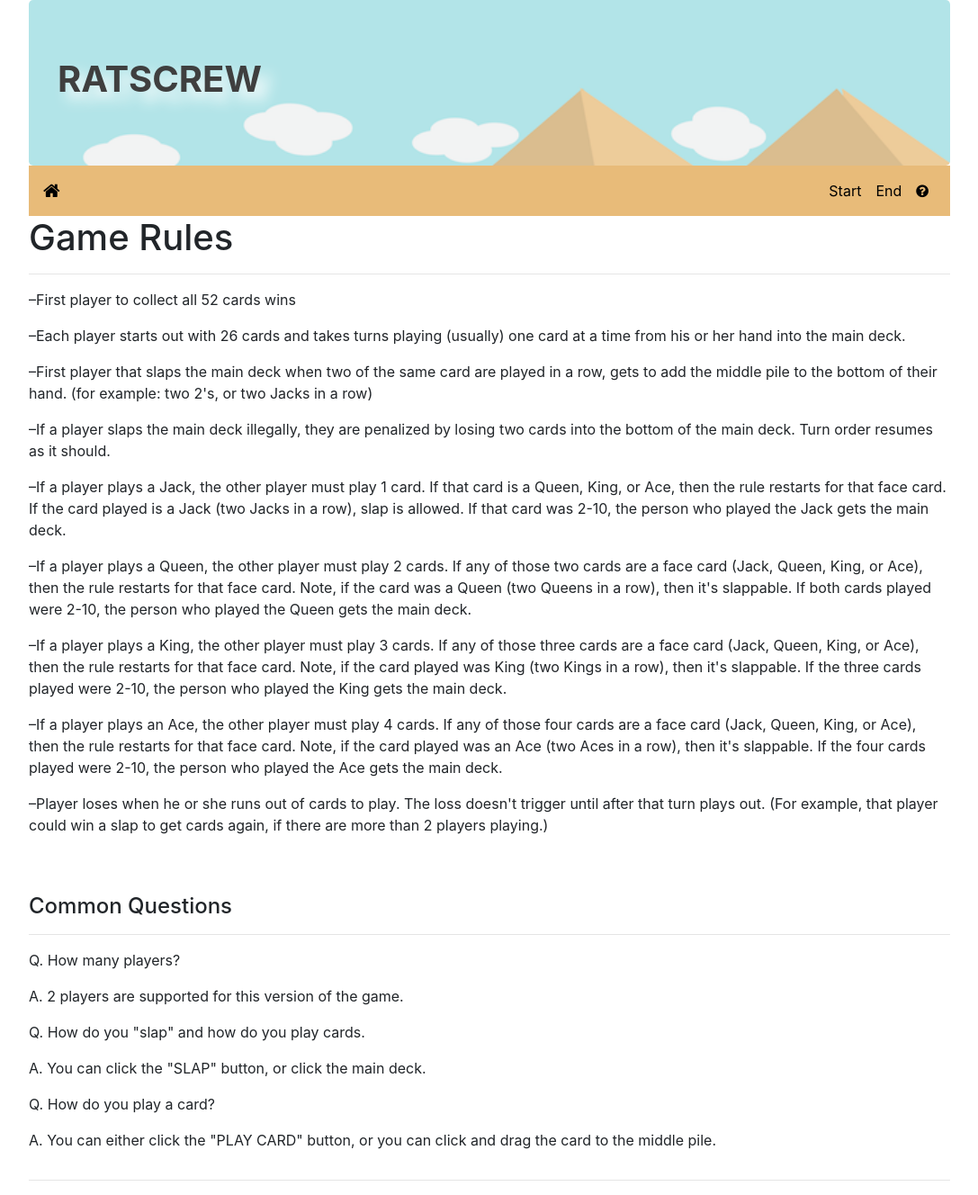
After one commit to masonrich/Project_EgyptianRatscrew_Node, a PHP site: page /rules.html in a window 1280 px wide. The commit adds this page. Shown: the whole page at 90% size, without its empty margins (96-1183 px from the left). Run offline with PHP 8.4, Linux system fonts and the light colour scheme; some libraries are stand-ins or nearby versions.

Commit message:
rules and index

```diff
--- /dev/null
+++ b/rules.html
@@ -0,0 +1,184 @@
+<!DOCTYPE html>
+<html lang="en">
+<head>
+<!--
+Honor Code: I acknowledge that this code represents my own work:
+Initials: MJR
+Date: October 14th, 2019
+-->
+<meta charset="UTF-8" />
+<meta name="author" content="Mason Rich" />
+<meta name="description" content="Egyptian Ratscrew" />
+<meta name="keywords" content="Egyptian Ratscrew, cards, face cards, game" />
+
+<!-- scaling for devices -->
+<meta name="viewport" content="width=device-width, initial-scale=1, shrink-to-fit=no">
+
+<!-- Latest compiled and minified CSS -->
+<link rel="stylesheet" href="https://maxcdn.bootstrapcdn.com/bootstrap/4.1.3/css/bootstrap.min.css">
+
+
+<!-- jQuery library -->
+<script src="https://ajax.googleapis.com/ajax/libs/jquery/3.3.1/jquery.min.js"></script>
+
+<!-- Popper JS -->
+<script src="https://cdnjs.cloudflare.com/ajax/libs/popper.js/1.14.3/umd/popper.min.js"></script>
+
+<!-- Latest compiled JavaScript -->
+<script src="https://maxcdn.bootstrapcdn.com/bootstrap/4.1.3/js/bootstrap.min.js"></script>
+
+<!-- link for glyphicons -->
+<link href="https://cdnjs.cloudflare.com/ajax/libs/font-awesome/4.7.0/css/font-awesome.min.css" rel="stylesheet"/>
+
+<!-- FONT AWESOME -->
+<link href="https://stackpath.bootstrapcdn.com/font-awesome/4.7.0/css/font-awesome.min.css" rel="stylesheet" integrity="sha384-wvfXpqpZZVQGK6TAh5PVlGOfQNHSoD2xbE+QkPxCAFlNEevoEH3Sl0sibVcOQVnN" crossorigin="anonymous">
+
+<!-- Link for google font -->
+<link href="https://fonts.googleapis.com/css?family=Hind" rel="stylesheet">
+
+<!-- My style sheet -->
+<link href="styles/game.css" rel="stylesheet" type="text/css"/>
+
+<script src="scripts/game.js"></script>
+
+
+<link rel="stylesheet" href="//code.jquery.com/ui/1.12.1/themes/base/jquery-ui.css">
+
+
+<title>Egyptian Ratscrew</title>
+</head>
+   <body>
+       <!-- Jumbo Tron -->
+       <div class="jumbotron">
+           <h3><strong>RATSCREW</strong></h3>
+       </div>
+
+       <nav class="navbar navbar-expand-md">
+
+
+           <!-- BUTTON FOR SMALL SCREENS -->
+           <button class="navbar-toggler" data-toggle="collapse" data-target="#collapse_target">
+              <span><i class="fa fa-bars"></i></span>
+           </button>
+
+           <div class="collapse navbar-collapse" id="collapse_target">
+              <a href="index.html" class ="navbar-brand">
+                   <span class="fa fa-home" active="active" aria-hidden="true"></span>
+              </a>
+
+              <ul class="navbar-nav ml-auto">
+                 <li class="nav-item"><a class="nav-link" href="game.html" >Start</a></li>
+                 <li class="nav-item"><a class="nav-link" href="#" >End</a></li>
+                  <li class="nav-item"><a class="nav-link" href="rules.html" ><i class="fa fa-question-circle"></i></a></li>
+              </ul>
+           </div>
+
+       </nav>
+
+       <section>
+
+               <!-- Top Section -->
+               <div class="row">
+
+                  <section id="topsection" class="col-sm-12 col-md-12 col-xs-12 col-lg-12 col-xl-12">
+                         <h3>Game Rules</h3>
+                         <hr>
+                  </section>
+
+
+                </div>
+
+                <!-- Middle Section -->
+                <div class="row" id="rowsize">
+
+
+
+                   <!-- Middle of Middle Section -->
+                   <section id="middlesection" class="col-sm-12 col-md-12 col-xs-12 col-lg-12 col-xl-12">
+                       <div>
+                          <fieldset>
+                              <p>
+                                  &ndash;First player to collect all 52 cards wins
+                              </p>
+                              <p>
+                                  &ndash;Each player starts out with 26 cards and takes turns playing (usually) one card at a time from his or her hand into the main deck.
+                              </p>
+                              <p>
+                                  &ndash;First player that slaps the main deck when two of the same card are played in a row, gets to add the middle pile to the bottom of their hand. (for example: two 2's, or two Jacks in a row)
+                              </p>
+                              <p>
+                                  &ndash;If a player slaps the main deck illegally, they are penalized by losing two cards into the bottom of the main deck. Turn order resumes as it should.
+                              </p>
+                              <p>
+                                  &ndash;If a player plays a Jack, the other player must play 1 card. If that card is a Queen, King, or Ace, then the rule restarts for that face card. If the card played is a Jack (two Jacks in a row), slap is allowed. If that card was 2-10, the person who played the Jack gets the main deck.
+                              </p>
+                              <p>
+                                  &ndash;If a player plays a Queen, the other player must play 2 cards. If any of those two cards are a face card (Jack, Queen, King, or Ace), then the rule restarts for that face card. Note, if the card was a Queen (two Queens in a row), then it's slappable. If both cards played were 2-10, the person who played the Queen gets the main deck.
+                              </p>
+                              <p>
+                                  &ndash;If a player plays a King, the other player must play 3 cards. If any of those three cards are a face card (Jack, Queen, King, or Ace), then the rule restarts for that face card. Note, if the card played was King (two Kings in a row), then it's slappable. If the three cards played were 2-10, the person who played the King gets the main deck.
+                              </p>
+                              <p>
+                                  &ndash;If a player plays an Ace, the other player must play 4 cards. If any of those four cards are a face card (Jack, Queen, King, or Ace), then the rule restarts for that face card. Note, if the card played was an Ace (two Aces in a row), then it's slappable. If the four cards played were 2-10, the person who played the Ace gets the main deck.
+                              </p>
+                              <p>
+                                  &ndash;Player loses when he or she runs out of cards to play.  The loss doesn't trigger until after that turn plays out. (For example, that player could win a slap to get cards again, if there are more than 2 players playing.)
+                              </p>
+
+                              <br>
+                              <br>
+
+
+
+
+
+
+
+                              <h4>Common Questions</h4>
+                              <hr>
+
+                              <p>
+                                  Q. How many players?
+                              </p>
+                              <p>
+                                  A. 2 players are supported for this version of the game.
+                              </p>
+                              <p>
+                                  Q. How do you "slap" and how do you play cards.
+                              </p>
+                              <p>
+                                  A. You can click the "SLAP" button, or click the main deck.
+                              </p>
+                              <p>
+                                  Q. How do you play a card?
+                              </p>
+                              <p>
+                                  A. You can either click the "PLAY CARD" button, or you can click and drag the card to the middle pile.
+                              </p>
+
+                          </fieldset>
+                        </div>
+                   </section>
+
+
+               </div>
+               <hr>
+
+               <!-- Radio Buttons breakfast, lunch, dinner -->
+               <div class="row">
+
+
+               </div>
+
+
+       </section>
+
+
+
+       <script src="https://code.jquery.com/jquery-1.12.4.js"></script>
+       <script src="https://code.jquery.com/ui/1.12.1/jquery-ui.js"></script>
+       <script src="scripts/game.js"></script>
+
+   </body>
+
+</html>
--- a/styles/game.css
+++ b/styles/game.css
@@ -54,7 +54,32 @@ h2{
 
 .jumbotron {
     background-image: url(../images/egyptian.png);
-    background-size: auto;
+    background-size:cover;
+    background-repeat: no-repeat;
     margin: 0;
-    color: white;
+    color: black;
+    text-shadow: 10px 10px 15px white;
+    opacity: .75;
 }
+
+h3 {
+    font-size: 2.5em;
+    text-align: left;
+}
+
+.navbar{
+    background-color: #E8BB79;
+}
+
+a.nav-link{
+    color: black;
+}
+
+span.fa {
+    color: black;
+}
+
+button.navbar-toggler {
+    text-shadow: none;
+    box-shadow: none;
+}
```
Also changed, not shown: index.html (+4 -4 lines), images/egyptian.png.
